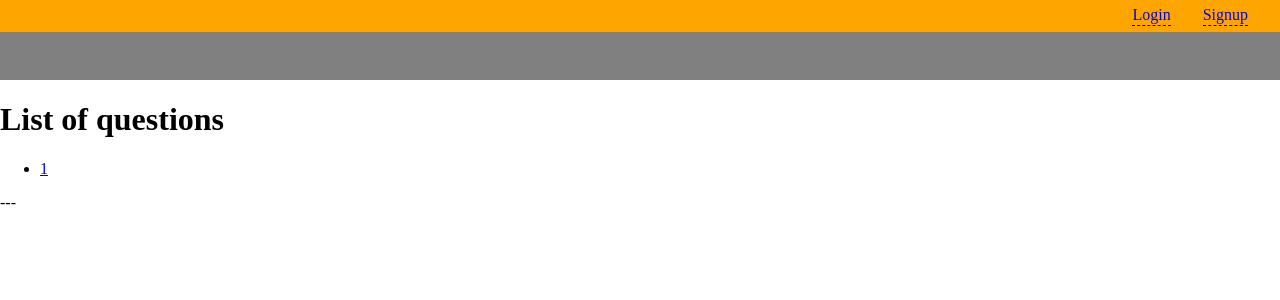
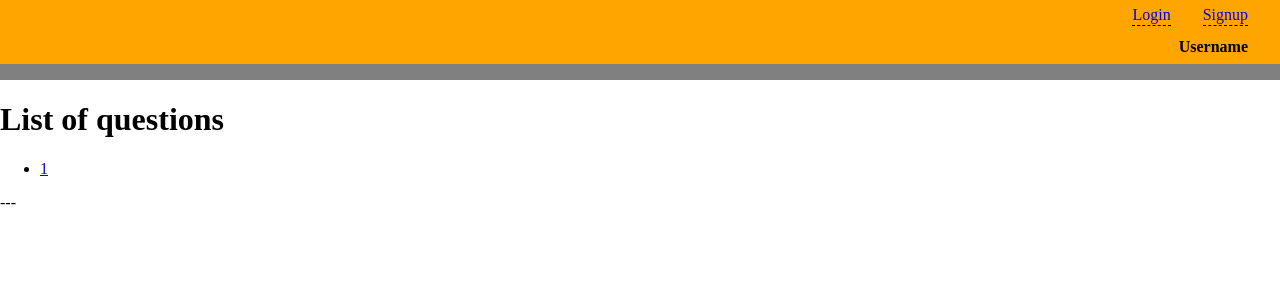
Before and after one commit to NickGitter/question-answer, a Django app: page / in a window 1280 px wide. Shown: the top 300 px of the page. Run offline with Django 3.2, Linux system fonts and the light colour scheme; data that the repository does not hold is empty.

Commit message:
++ container CurrentUser inside UserPanel.

```diff
--- a/ask/templates/base_template.html
+++ b/ask/templates/base_template.html
@@ -29,7 +29,10 @@
                 </div>
 
                 <div class="CurrentUser">
-
+                    <div class="CurrentUsername">
+                        <strong>Username</strong>
+                        <span></span>
+                    </div>
                 </div>
 
             </div>
--- a/css/main.css
+++ b/css/main.css
@@ -1,5 +1,6 @@
 /*
     *** Main css file for qa app. ***
+    * ☹ ☺ ☻ ☰ ⁂ ✘ ☑ ☒ ✪ ☆ ★ ☕ § ¬ ° ± µ ∠ ⊥ ≈ ≅ ≠ √ ∑ ∫ ∞ *
 */
 
 html, body, div, p {
@@ -19,11 +20,10 @@ body {
 
 .UserPanel {
     width: 100%;
-    height: 2rem;
     background-color: orange;
 }
 
-.AnonymousUser {
+.AnonymousUser, .CurrentUser {
     display: flex;
     flex-direction: row;
     align-items: center;
@@ -32,16 +32,15 @@ body {
     height: 2rem;
 }
 
-.Login, .Signup {
+.Login, .Signup, .CurrentUsername {
     height: 1.2rem;
     margin-right: 2rem;
+}
+
+.Login, .Signup {
     border-bottom: 1px dashed black;
 }
 
-.Login > a, .Signup > a {
+.Login > a, .Signup > a, .CurrentUsername > a {
     text-decoration: none;
 }
-
-.CurrentUser {
-
-}
```
